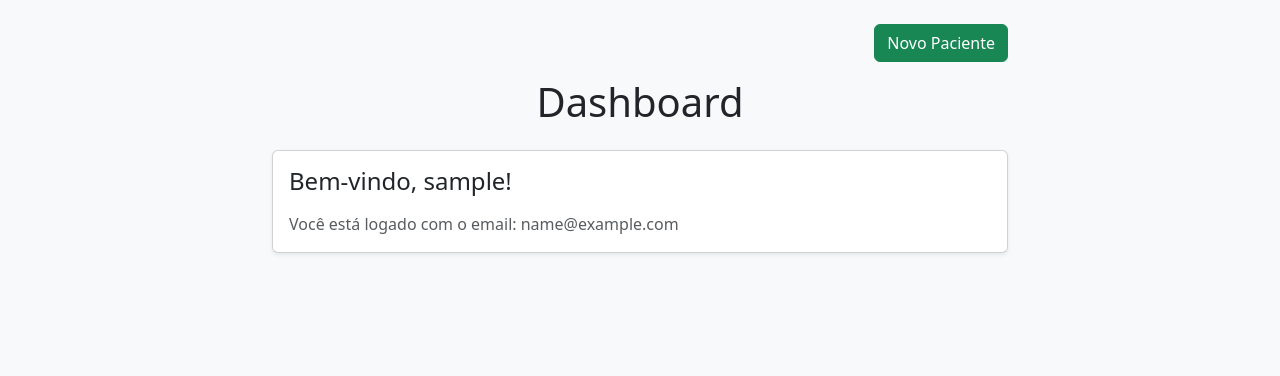
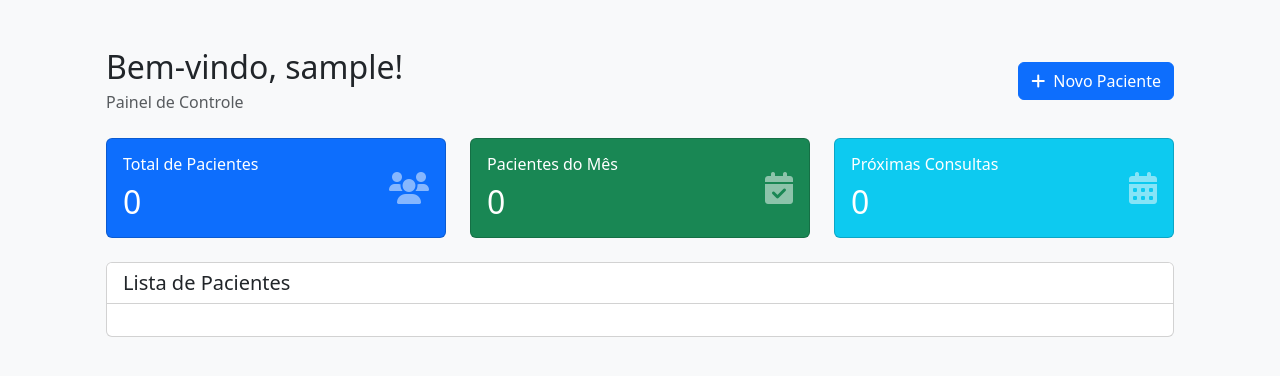
Before and after one commit to LukinLTDA/babyvideo, a Flask app: page /dashboard in a window 1280 px wide. Shown: the part 56-432 px from the top of the page. Run offline with Flask 3, Linux system fonts and the light colour scheme; the visitor is signed in with stand-in values (Sample User, id 1); data that the repository does not hold is empty.

Commit message:
ajuste no desing das listas do paciente

```diff
--- a/templates/dashboard.html
+++ b/templates/dashboard.html
@@ -3,29 +3,128 @@
 {% block title %}Dashboard{% endblock %}
 
 {% block content %}
-<div class="row justify-content-center">
-    <div class="col-md-8">
-        <div class="d-flex justify-content-end mb-3">
-            <button class="btn btn-success" data-bs-toggle="modal" data-bs-target="#modalNovoPaciente">Novo Paciente</button>
+<div class="container-fluid px-4 py-4">
+    <!-- Cabeçalho -->
+    <div class="row mb-4">
+        <div class="col-12">
+            <div class="d-flex justify-content-between align-items-center">
+                <div>
+                    <h2 class="mb-1">Bem-vindo, {{ current_user.username }}!</h2>
+                    <p class="text-muted mb-0">Painel de Controle</p>
                 </div>
-        <h1 class="text-center mb-4">Dashboard</h1>
-        <div class="card shadow-sm">
+                <button class="btn btn-primary" data-bs-toggle="modal" data-bs-target="#modalNovoPaciente">
+                    <i class="fas fa-plus me-2"></i>Novo Paciente
+                </button>
+            </div>
+        </div>
+    </div>
+
+    <!-- Cards de Estatísticas -->
+    <div class="row mb-4">
+        <div class="col-md-4">
+            <div class="card bg-primary text-white">
                 <div class="card-body">
-                <h2 class="card-title h4 mb-3">Bem-vindo, {{ current_user.username }}!</h2>
-                <p class="card-text text-muted">Você está logado com o email: {{ current_user.email }}</p>
+                    <div class="d-flex justify-content-between align-items-center">
+                        <div>
+                            <h6 class="card-title mb-0">Total de Pacientes</h6>
+                            <h2 class="mt-2 mb-0">{{ total_pacientes }}</h2>
+                        </div>
+                        <i class="fas fa-users fa-2x opacity-50"></i>
+                    </div>
+                </div>
+            </div>
+        </div>
+        <div class="col-md-4">
+            <div class="card bg-success text-white">
+                <div class="card-body">
+                    <div class="d-flex justify-content-between align-items-center">
+                        <div>
+                            <h6 class="card-title mb-0">Pacientes do Mês</h6>
+                            <h2 class="mt-2 mb-0">{{ pacientes_mes }}</h2>
+                        </div>
+                        <i class="fas fa-calendar-check fa-2x opacity-50"></i>
+                    </div>
+                </div>
+            </div>
+        </div>
+        <div class="col-md-4">
+            <div class="card bg-info text-white">
+                <div class="card-body">
+                    <div class="d-flex justify-content-between align-items-center">
+                        <div>
+                            <h6 class="card-title mb-0">Próximas Consultas</h6>
+                            <h2 class="mt-2 mb-0">0</h2>
+                        </div>
+                        <i class="fas fa-calendar-alt fa-2x opacity-50"></i>
+                    </div>
+                </div>
+            </div>
+        </div>
+    </div>
+
+    <!-- Lista de Pacientes -->
+    <div class="row">
+        <div class="col-12">
+            <div class="card">
+                <div class="card-header bg-white">
+                    <h5 class="card-title mb-0">Lista de Pacientes</h5>
+                </div>
+                <div class="card-body">
+                    <div class="row row-cols-1 row-cols-md-2 row-cols-lg-3 g-4">
+                        {% for paciente in pacientes %}
+                        <div class="col">
+                            <div class="card h-100 border-0 shadow-sm">
+                                <div class="card-body">
+                                    <div class="d-flex justify-content-between align-items-start mb-3">
+                                        <h5 class="card-title mb-0">{{ paciente.nome }}</h5>
+                                        <span class="badge bg-light text-dark">
+                                            <i class="fas fa-user me-1"></i>Paciente
+                                        </span>
+                                    </div>
+                                    <div class="card-text">
+                                        <p class="mb-2">
+                                            <i class="fas fa-id-card me-2 text-primary"></i>
+                                            {{ paciente.cpf }}
+                                        </p>
+                                        <p class="mb-2">
+                                            <i class="fas fa-phone me-2 text-success"></i>
+                                            {{ paciente.telefone }}
+                                        </p>
+                                        <p class="mb-2">
+                                            <i class="fas fa-calendar me-2 text-info"></i>
+                                            {{ paciente.nascimento.strftime('%d/%m/%Y') }}
+                                        </p>
+                                    </div>
+                                </div>
+                                <div class="card-footer bg-white border-top-0">
+                                    <div class="d-flex justify-content-between align-items-center">
+                                        <small class="text-muted">
+                                            <i class="fas fa-clock me-1"></i>
+                                            Cadastrado em {{ paciente.created_at.strftime('%d/%m/%Y %H:%M') }}
+                                        </small>
+                                        <button class="btn btn-sm btn-outline-primary">
+                                            <i class="fas fa-eye me-1"></i>Detalhes
+                                        </button>
+                                    </div>
+                                </div>
+                            </div>
+                        </div>
+                        {% endfor %}
+                    </div>
+                </div>
             </div>
         </div>
     </div>
 </div>
 
 <!-- Modal de Cadastro de Paciente -->
-<div class="modal fade" id="modalNovoPaciente" tabindex="-1" aria-labelledby="modalNovoPacienteLabel" aria-hidden="true">
+<div class="modal fade" id="modalNovoPaciente" tabindex="-1">
     <div class="modal-dialog">
         <div class="modal-content">
             <form method="POST" action="{{ url_for('novo_paciente') }}">
                 <div class="modal-header">
-          <h5 class="modal-title" id="modalNovoPacienteLabel">Novo Paciente</h5>
-          <button type="button" class="btn-close" data-bs-dismiss="modal" aria-label="Fechar"></button>
+                    <h5 class="modal-title">Novo Paciente</h5>
+                    <button type="button" class="btn-close" data-bs-dismiss="modal"></button>
                 </div>
                 <div class="modal-body">
                     <div class="mb-3">
@@ -47,7 +146,7 @@
                 </div>
                 <div class="modal-footer">
                     <button type="button" class="btn btn-secondary" data-bs-dismiss="modal">Cancelar</button>
-          <button type="submit" class="btn btn-success">Salvar</button>
+                    <button type="submit" class="btn btn-primary">Salvar</button>
                 </div>
             </form>
         </div>
@@ -67,6 +166,7 @@ if (cpfInput) {
         cpfInput.value = value;
     });
 }
+
 // Máscara de Telefone
 const telInput = document.getElementById('telefone');
 if (telInput) {
```
Lines whose indentation alone changed are shown as unchanged.
